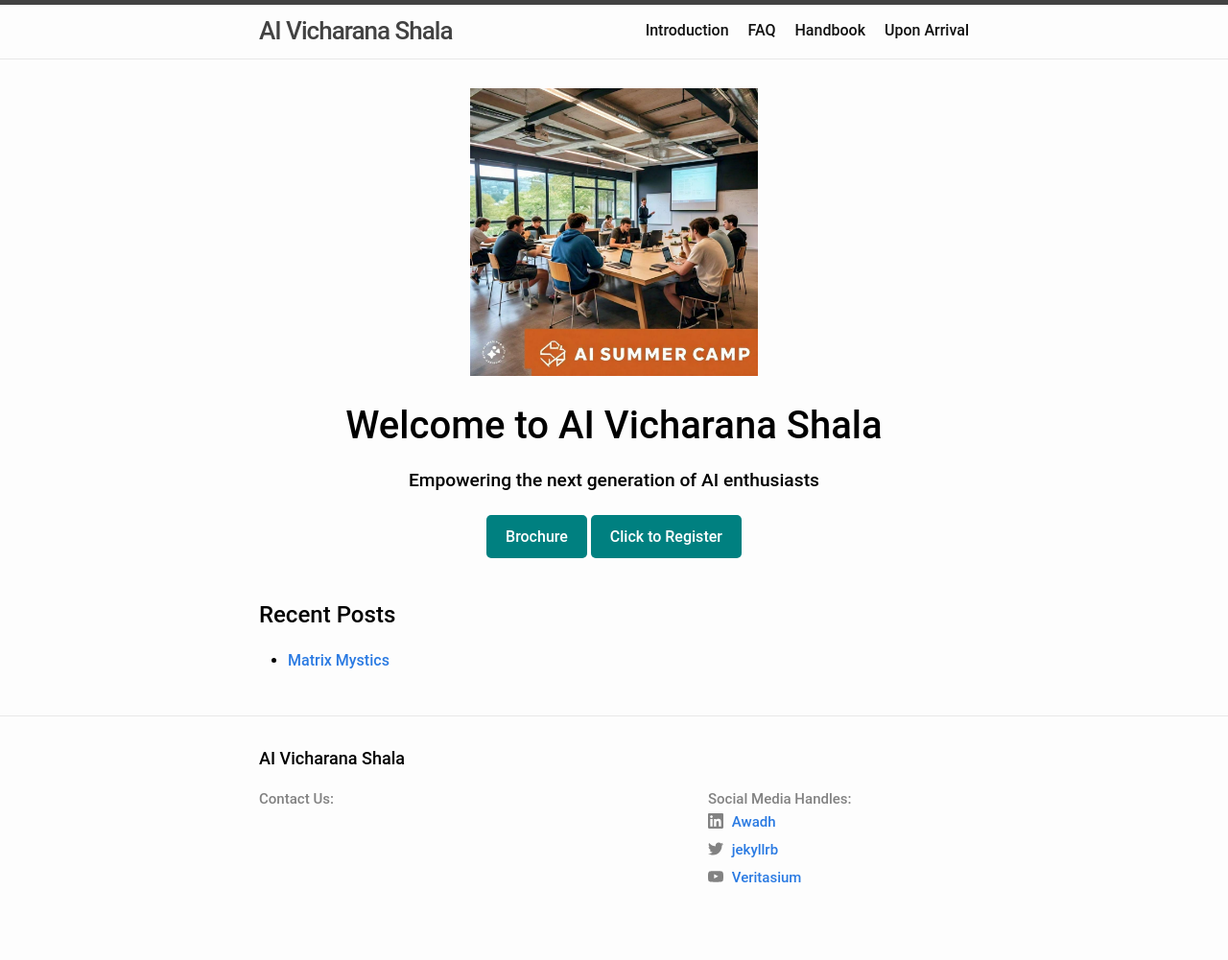
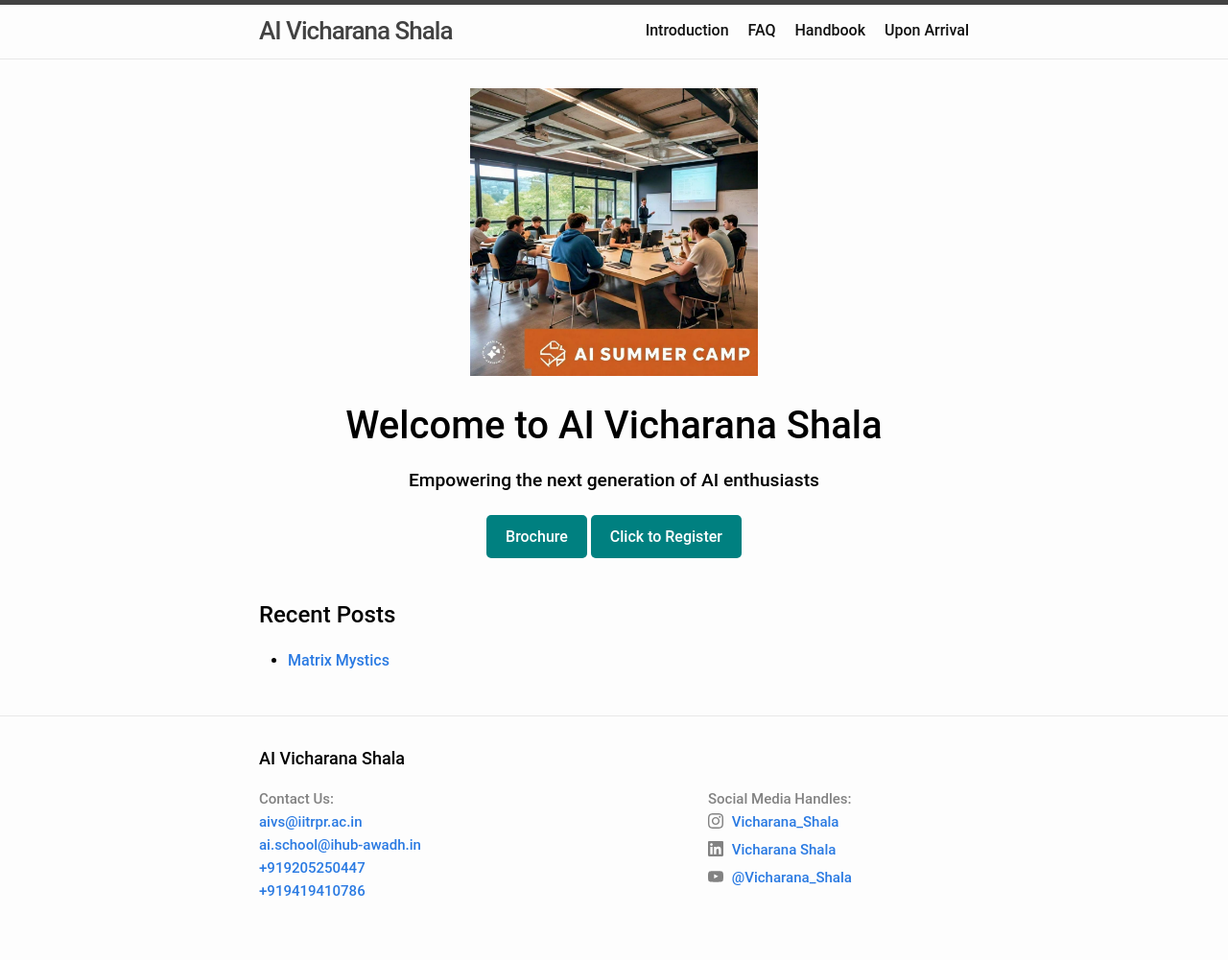
Before and after one commit to sudarshansudarshan/aicamp, a Jekyll site: the page built from index.markdown, in a window 1280 px wide. Shown: the whole page at 96% size. Built offline with Jekyll 4.4.1, drawn with Linux system fonts in a browser that asks for light colours; some of the changed lines change nothing that is shown.

Commit message:
Add files via upload

```diff
--- a/_config.yml
+++ b/_config.yml
@@ -36,25 +36,38 @@ header_pages:
 #  - dashboard.md
   - Logistics.md
 
+# header:
+#   dropdown_menu:
+#     - title: "Menu 1"
+#       link: "Introduction.md"
+#     - title: "Menu 2"
+#       link: "Faq.md"
+#     - title: "Menu 3"
+#       link: "Handbook.md"
+#     - title: "Menu 4"
+#       link: "dashboard.md"
+
 
 
 
 markdown: kramdown
 title: AI Vicharana Shala
-email: ai.school@ihub-awadh.in
+email1: aivs@iitrpr.ac.in
+email2: ai.school@ihub-awadh.in
+phone1: "+919205250447"
+phone2: "+919419410786"
 description: >- # this means to ignore newlines until "baseurl:"
-  Write an awesome description for your new site here. You can edit this
-  line in _config.yml. It will appear in your document head meta (for
-  Google search results) and in your feed.xml site description.
+  This is a Description for the website
+
 baseurl: /aicamp # the subpath of your site, e.g. /blog
 url: https://sudarshansudarshan.github.io # the base hostname & protocol for your site, e.g. http://example.com
 #instagram_username: soni_nishit_
-twitter_username: jekyllrb
+#twitter_username: jekyllrb
 #github_username:  jekyll
-youtube_username: Veritasium
-linkedin_username: Awadh
-phone_number: "+1234567890"
-email_address: "contact@example.com"
+youtube_username: "@Vicharana_Shala"
+linkedin_username: "Vicharana Shala"
+instagram_username: Vicharana_Shala
+
 
 # Build settings
 theme: minima
```
